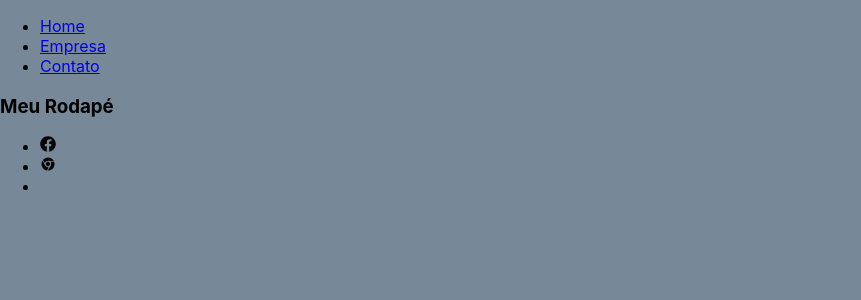
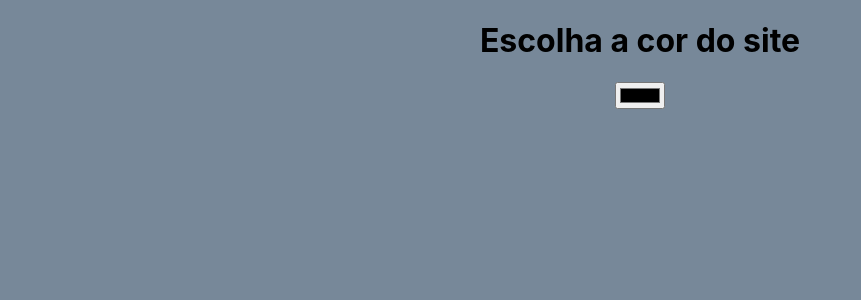
Before and after one commit to gori2016/React-estudos, a React (Create React App) app: page / in a window 1280 px wide. Shown: the top 300 px of the page, without its empty margins (0-861 px from the left). Built offline with nearby package versions, Linux system fonts and the light colour scheme.

Commit message:
feat: lifting state com seletor de cor alterando o body

```diff
--- a/package.json
+++ b/package.json
@@ -9,6 +9,7 @@
     "@testing-library/user-event": "^13.5.0",
     "react": "^19.2.0",
     "react-dom": "^19.2.0",
+    "react-icons": "^5.5.0",
     "react-router-dom": "^7.10.0",
     "react-scripts": "5.0.1",
     "web-vitals": "^2.1.4"
--- a/src/App.css
+++ b/src/App.css
@@ -41,3 +41,11 @@ body{
   background-color: lightslategrey;
   padding-bottom: 500px;
 }
+
+
+.sep1{
+  display: flex;
+  flex-direction: column;
+  align-items: center;
+  justify-content: center;
+}
--- a/src/App.js
+++ b/src/App.js
@@ -3,31 +3,20 @@ import Home from './pages/Home';
 import Contato from './pages/Contato';
 import Empresa from './pages/Empresa';
 import Footer from './layout/Footer';
-
-import { BrowserRouter, Routes, Route, Link } from "react-router-dom";
+import { useEffect, useState } from 'react';
+import EscolherCor from './components/EscolherCor';
+import MostrarCor from './components/MostrarCor';
 
 function App() {
+  const [cor, setCor] = useState("")
+
+  useEffect(() =>{
+    document.body.style.backgroundColor = cor
+  })
   return (
-    <BrowserRouter>
-      <ul>
-        <li>
-          <Link to="/home">Home</Link>
-        </li>
-        <li>
-          <Link to="/empresa">Empresa</Link>
-        </li>
-        <li>
-          <Link to="/contato">Contato</Link>
-        </li>
-      </ul>
-
-      <Routes>
-        <Route path="/home" element={<Home />} />
-        <Route path="/empresa" element={<Empresa />} />
-        <Route path="/contato" element={<Contato />} />
-      </Routes>
-      <Footer />
-    </BrowserRouter>
+      <div>
+        <EscolherCor setCor={setCor}/>
+      </div>
 
   );
 }
--- /dev/null
+++ b/src/components/EscolherCor.jsx
@@ -0,0 +1,10 @@
+function EscolherCor({setCor}){
+    return(
+        <div className="sep1">
+            <h1>Escolha a cor do site</h1>
+            <input type="color" placeholder="Escolha sua cor"  onChange={(e) => setCor(e.target.value)} />
+        </div>
+    )
+}
+
+export default EscolherCor
--- /dev/null
+++ b/src/components/MostrarCor.jsx
@@ -0,0 +1,9 @@
+function MostrarCor(){
+    return(
+        <div>
+            <p>A cor é</p>
+        </div>
+    )
+}
+
+export default MostrarCor
```
Also changed, not shown: 1 other file (tests, documents, lock files or other folders).
